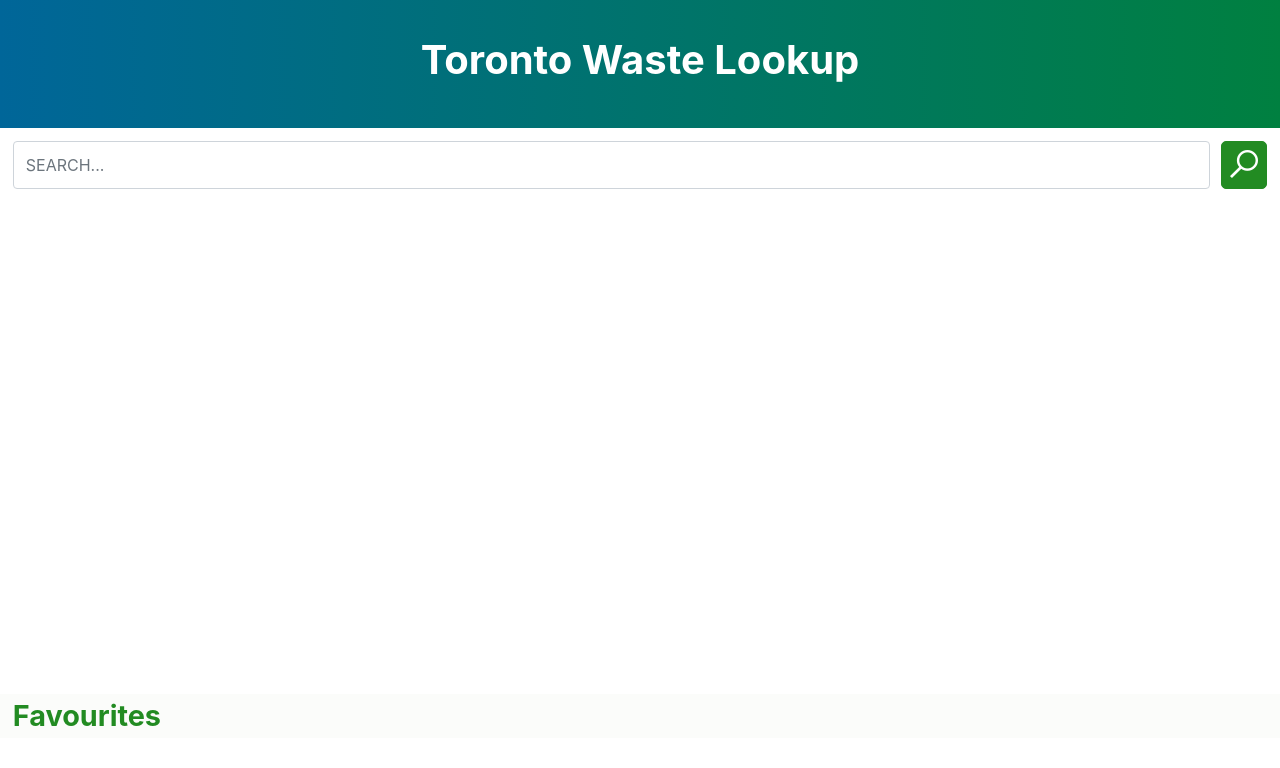
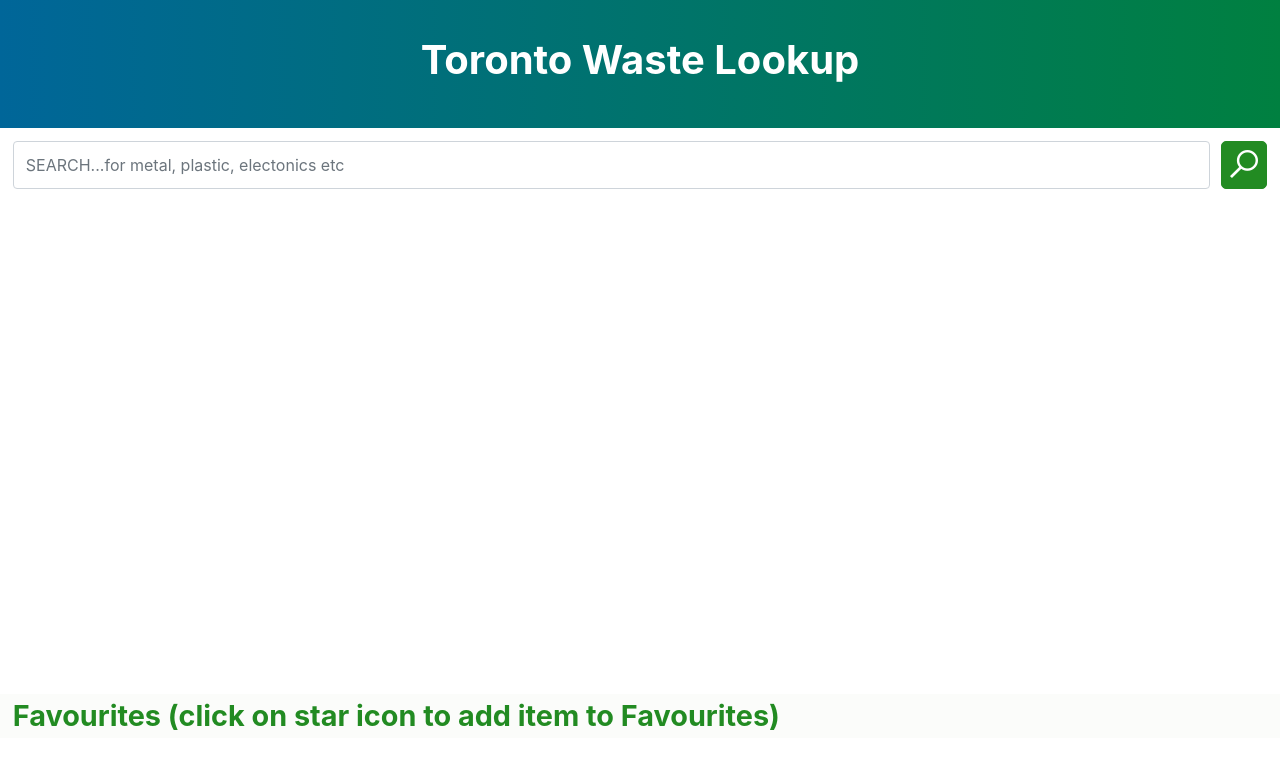
Before and after one commit to ktoroshchin/toronto-waste-wizard, a React (Create React App) app in the folder client/: page / in a window 1280 px wide. Shown: the top 768 px of the page. Built offline with nearby package versions, Linux system fonts and the light colour scheme.

Commit message:
Style change

```diff
--- a/client/package.json
+++ b/client/package.json
@@ -13,6 +13,9 @@
     "react": "^16.7.0",
     "react-dom": "^16.7.0",
     "react-scripts": "2.1.3"
+  },
+  "engines": {
+    "node": "10.14.2"
   },
   "scripts": {
     "start": "react-scripts start",
--- a/client/src/components/search.jsx
+++ b/client/src/components/search.jsx
@@ -101,7 +101,7 @@ class Search extends Component {
       <div className="main-container">
         <div className="row search-bar">
           <form onSubmit={this.searchData} className="form">
-            <input onKeyPress={this.handleEnter} onKeyDown={this.handleDeleteSearch} onChange={this.handleInput} className="form-control input" type="search" name="requestData" placeholder="SEARCH..." aria-label="Search"/>
+            <input onKeyPress={this.handleEnter} onKeyDown={this.handleDeleteSearch} onChange={this.handleInput} className="form-control input" type="search" name="requestData" placeholder="SEARCH...for metal, plastic, electonics etc " aria-label="Search"/>
             <button className="search-button" onClick={this.handleClick}  type="submit"><i className="fab fa-sistrix fa-2x"  data-fa-transform="rotate-180"></i></button>
           </form>
         </div>
@@ -114,7 +114,7 @@ class Search extends Component {
         </div>
         <div className="favourites-background-settings">
             <div className="favourites-row-container">
-              <div id="title">Favourites</div>
+              <div id="title">Favourites (click on star icon to add item to Favourites)</div>
                 {this.state.favouriteData.map(({ title, body }, index) => {
                   return (
                     <div key={index}>
--- a/client/src/index.js
+++ b/client/src/index.js
@@ -2,7 +2,7 @@ import React from 'react';
 import ReactDOM from 'react-dom';
 import App from './App';
 import 'bootstrap/dist/css/bootstrap.min.css';
-import '../src/styles/index.css';
+import '../src/styles/Index.css';
 import * as serviceWorker from './serviceWorker';
 
 
--- a/client/src/styles/index.css
+++ b/client/src/styles/index.css
@@ -1,5 +1,5 @@
 @import "./App.css";
-@import "./search.css";
+@import "./Search.css";
 
 html {
   height: 100%;
```
